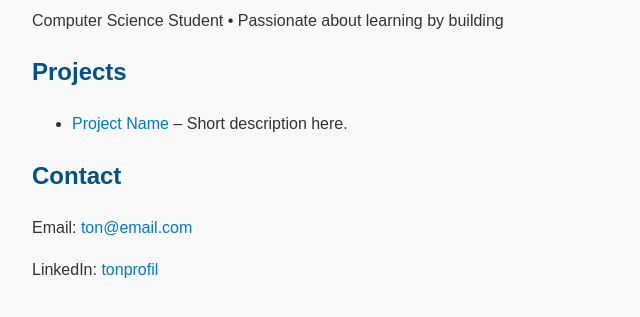
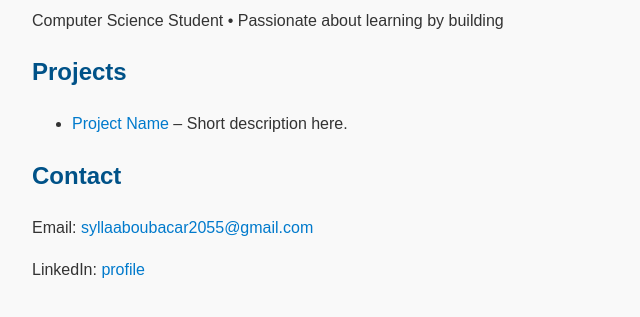
Before and after one commit to AboubacarSylla1/AboubacarSylla1.github.io, a plain HTML site: page index.html in a window 1280 px wide. Shown: the part 97-414 px from the top of the page, without its empty margins (0-640 px from the left). Drawn offline with Linux system fonts and the light colour scheme.

Commit message:
Links updated v1

```diff
--- a/index.html
+++ b/index.html
@@ -35,7 +35,7 @@
   </ul>
 
   <h2>Contact</h2>
-  <p>Email: <a href="syllaaboubacar2055@gmail.com">ton@email.com</a></p>
-  <p>LinkedIn: <a href="https://www.linkedin.com/in/aboubacar-sidiki-sylla-4a9780335/">tonprofil</a></p>
+  <p>Email: <a href="syllaaboubacar2055@gmail.com">syllaaboubacar2055@gmail.com</a></p>
+  <p>LinkedIn: <a href="https://www.linkedin.com/in/aboubacar-sidiki-sylla-4a9780335/">profile</a></p>
 </body>
 </html>
```
